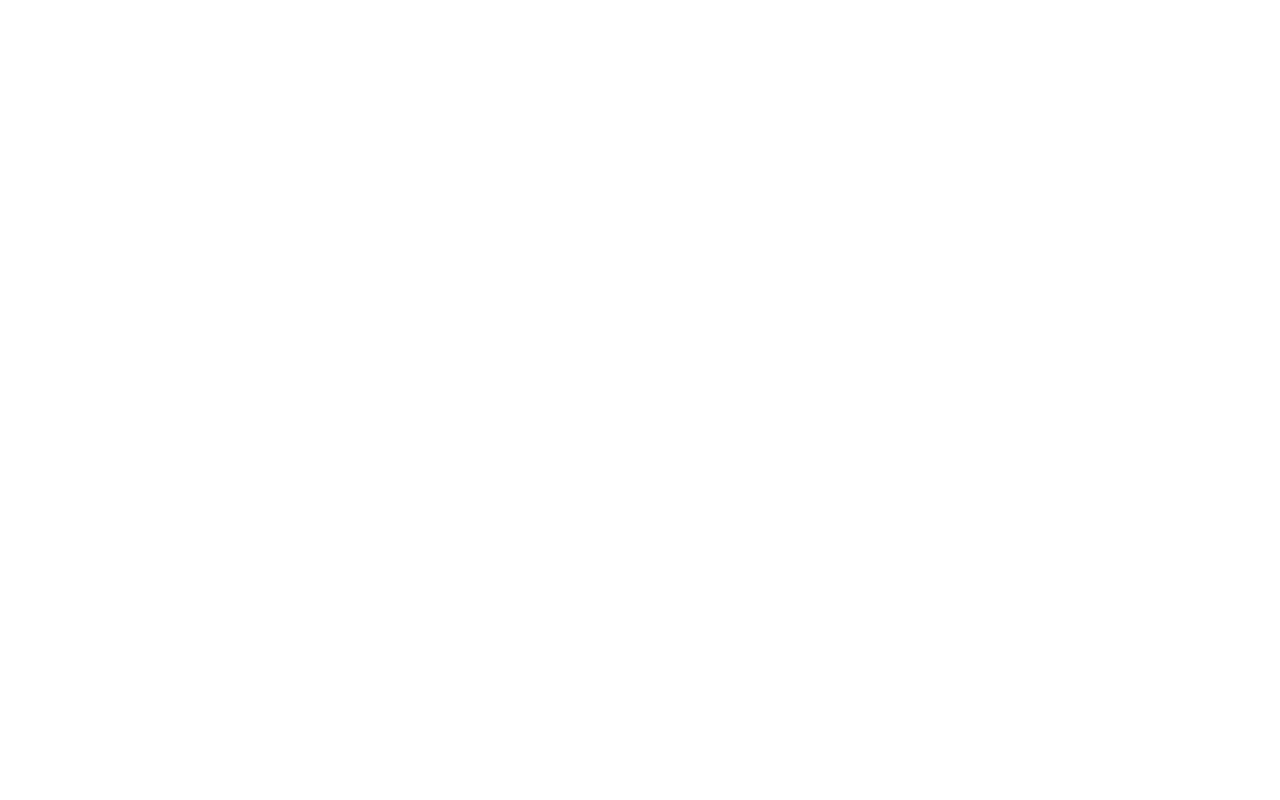
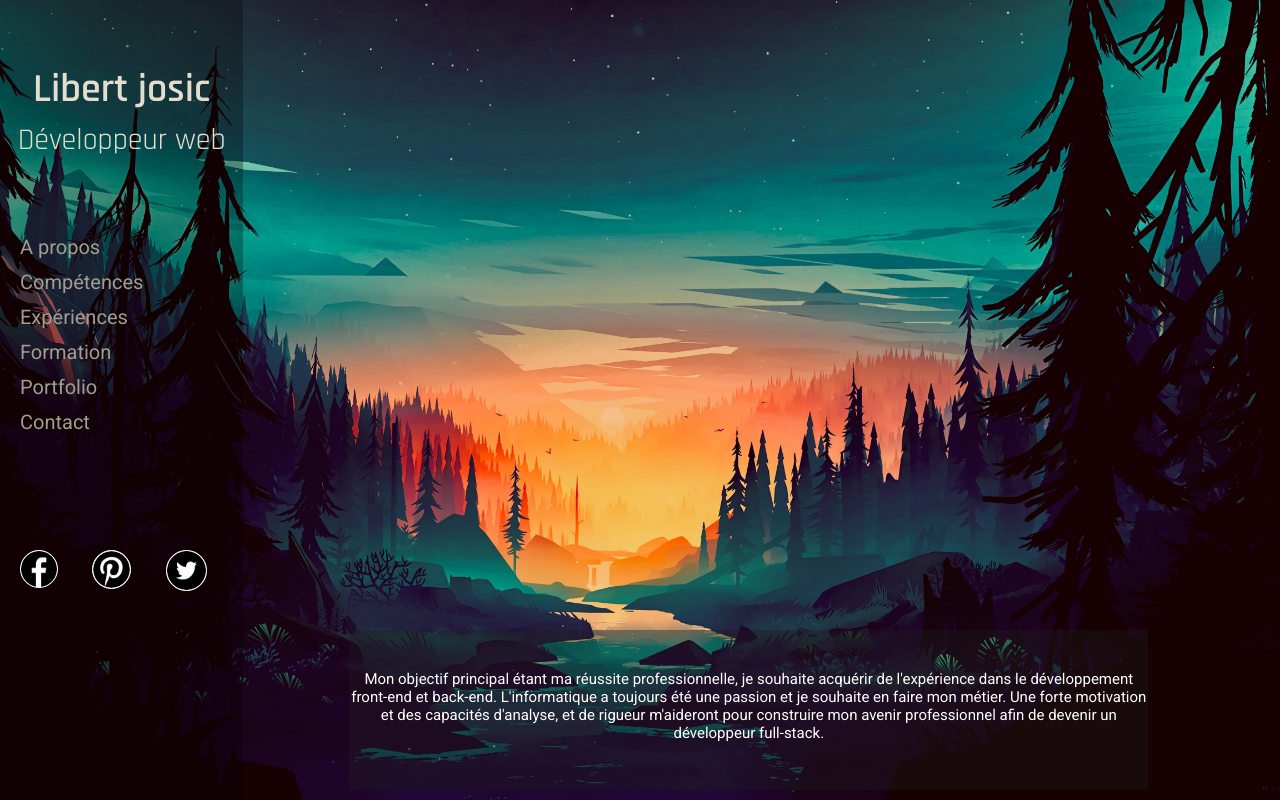
Before and after one commit to Zaratchy/cv-, a plain HTML site: page index.html in a window 1280 px wide. Drawn offline with Linux system fonts and the light colour scheme.

Commit message:
nav-bar and header finish

```diff
--- a/index.html
+++ b/index.html
@@ -6,9 +6,55 @@
     <meta name="viewport" content="width=device-width, initial-scale=1.0">
     <title>Libert josic Développeur</title>
     <link rel="stylesheet" href="style.css">
+    <link href="https://fonts.googleapis.com/css2?family=Rajdhani:wght@300;400;500;600;700&display=swap" rel="stylesheet">
+    <link href="https://fonts.googleapis.com/css2?family=Rajdhani:wght@300;400;500;600;700&family=Roboto:ital,wght@0,100;0,300;0,400;0,500;0,700;0,900;1,100;1,300;1,400;1,500;1,700;1,900&display=swap" rel="stylesheet">
   </head>
 
   <body>
+    <header>
+      <div class="sreen-left">
+        <div class="name-word">
+          <h1>Libert josic</h1>
+          <h2>Développeur web</h2>
+        </div>
+        <nav>
+          <ul>
+            <li><a href="" title="about">A propos</a></li>
+            <li><a href="" title="skills">Compétences</a></li>
+            <li><a href="" title="experiences">Expériences</a></li>
+            <li><a href="" title="trainig">Formation</a></li>
+            <li><a href="" title="portfolio">Portfolio</a></li>
+            <li><a href="" title="contact">Contact</a></li>
+          </ul>
+          </ul>
+        </nav>
+        <div class="networks">
+          <ul>
+            <li><a href="" title=""><img src="images/facebook.png" alt="logo-facebook"></a></li>
+            <li><a href="" title=""><img src="images/pinterest.png" alt="logo-likedin"></a></li>
+            <li><a href="" title=""><img src="images/twitter.png" alt="logo-twitter"></a></li>
+          </ul>
+        </div>
+      </div>
+      <div class="screen-rigth">
+        <div class="text-motivation">
+          <p>Mon objectif principal étant ma réussite professionnelle,
+            je souhaite acquérir de l'expérience dans le développement front-end et back-end.
+            L'informatique a toujours été une passion et je souhaite en faire mon métier.
+            Une forte motivation et des capacités d'analyse,
+            et de rigueur m'aideront pour construire mon avenir professionnel afin de devenir un développeur
+            full-stack.</p>
+        </div>
+      </div>
+    </header>
+
+    <section>
+
+    </section>
+
+
+
+
 
   </body>
 
--- a/style.css
+++ b/style.css
@@ -0,0 +1,109 @@
+/*Global*/
+* {
+  margin: 0;
+  padding: 0;
+}
+body {
+  display: flex;
+}
+li {
+  list-style-type: none;
+}
+a {
+  text-decoration: none;
+}
+h1 {
+  font-size: 40px;
+  font-family: 'Rajdhani', sans-serif;
+  font-weight: 600;
+  margin-bottom: 10px;
+}
+h2 {
+  font-size: 30px;
+  font-family: 'Rajdhani', sans-serif;
+  font-weight: normal;
+}
+p,
+a{
+      font-family: 'Rajdhani', sans-serif;
+
+    font-family: 'Roboto', sans-serif;
+}
+/*Header*/
+header {
+    display: flex;
+    background-image: url(images/home.jpg);
+    background-position: center;
+    background-size: cover;
+}
+.sreen-left {
+  background-color: rgba(5, 3, 0, 0.289);
+  height: 100vh;
+  width: 19%;
+}
+.name-word {
+  color: rgb(226, 221, 205);
+  line-height: 40px;
+  margin: 70px auto;
+  text-align: center;
+  font-size: 10px;
+}
+.screen-rigth {
+  width: 79%;
+  display: flex;
+  align-items: flex-end;
+  justify-content: center;
+}
+.text-motivation {
+  width: 79%;
+  margin-bottom: 10px;
+}
+.text-motivation p {
+  background-color: rgba(29, 27, 27, 0.39);
+  color: rgb(255, 255, 255);
+  font-size: 15px;
+  text-align: center;
+  height: 120px;
+  padding-top: 40px;
+}
+.text-motivation p:hover {
+  background-color: rgba(24, 22, 22, 0.487);
+}
+
+/*Nav-bar*/
+nav ul {
+  margin-left: 20px;
+}
+nav ul li {
+  font-size: 20px;
+  line-height: 35px;
+}
+nav ul li a {
+  color: rgb(160, 157, 145);
+}
+nav ul li a:hover {
+  color: #fff;
+  border-bottom: 2px solid #fff;
+  border-radius: 5%;
+  padding-right: 60px;
+}
+/*Networks*/
+.networks {
+  display: flex;
+  justify-content: center;
+  margin-top: 100px;
+}
+.networks ul {
+  display: flex;
+}
+.networks ul li a img {
+  background-color: #fff;
+  border: 1px solid #fff;
+  border-radius: 50%;
+  margin: 10px;
+  width: 50%;
+}
+.networks ul li a img:hover {
+  background-color: rgb(127, 204, 255);
+  width: 60%;
+}
```
Also changed, not shown: images/facebook.png (added), images/home.jpg (added), images/photo-of-me.jpg (added), images/pinterest.png (added), images/twitter.png (added). Lines whose indentation alone changed are shown as unchanged.
